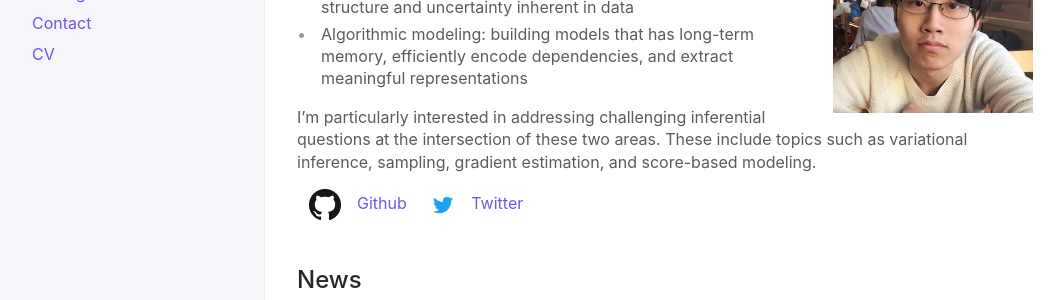
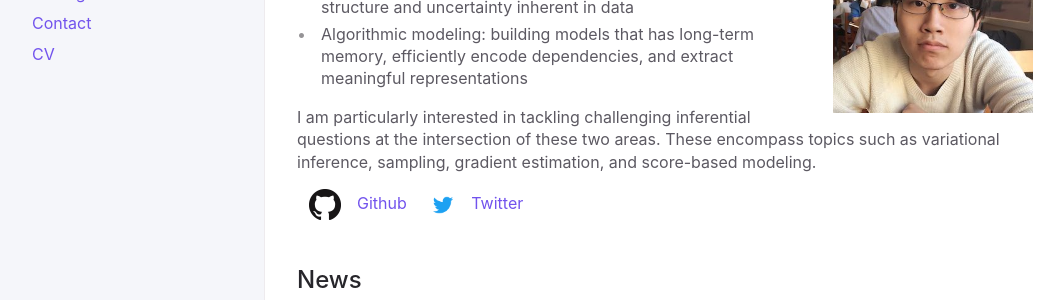
Before and after one commit to thjashin/thjashin.github.io, a Jekyll site: the page built from index.md, in a window 1280 px wide. Shown: the part 195-495 px from the top of the page, without its empty margins (91-1155 px from the left). Built offline with Jekyll 4.4.1, drawn with Linux system fonts in a browser that asks for light colours.

Commit message:
Update index.md

```diff
--- a/index.md
+++ b/index.md
@@ -12,7 +12,8 @@ I am a research scientist at Google DeepMind. I work on machine learning, with a
 * Generative modeling: using probabilistic methods to capture the structure and uncertainty inherent in data
 * Algorithmic modeling: building models that has long-term memory, efficiently encode dependencies, and extract meaningful representations
 
-I'm particularly interested in addressing challenging inferential questions at the intersection of these two areas. These include topics such as variational inference, sampling, gradient estimation, and score-based modeling.
+I am particularly interested in tackling challenging inferential questions at the intersection of these two areas. These encompass topics such as variational inference, sampling, gradient estimation, and score-based modeling.
+
 <!--
 I work on improving the algorithmic modeling and generative modeling capabilities of machine learning methods.
 -->
```
